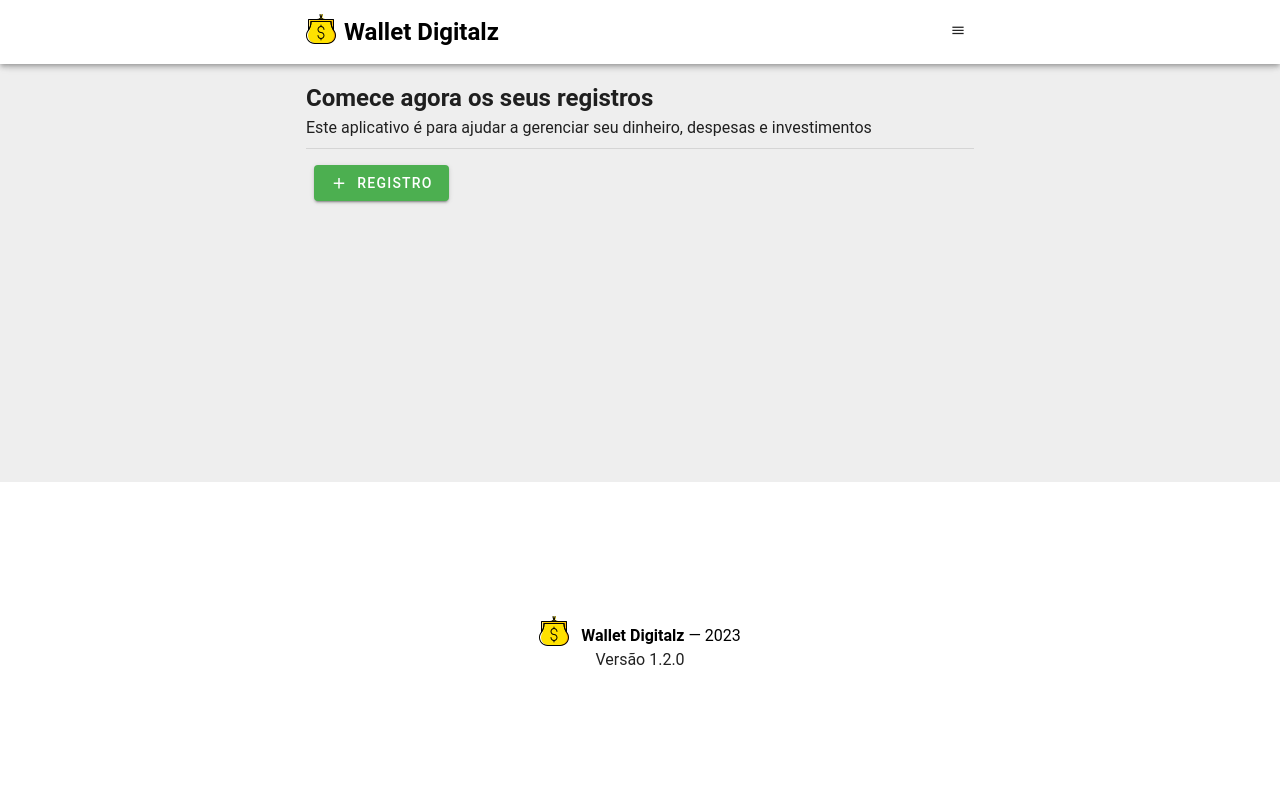
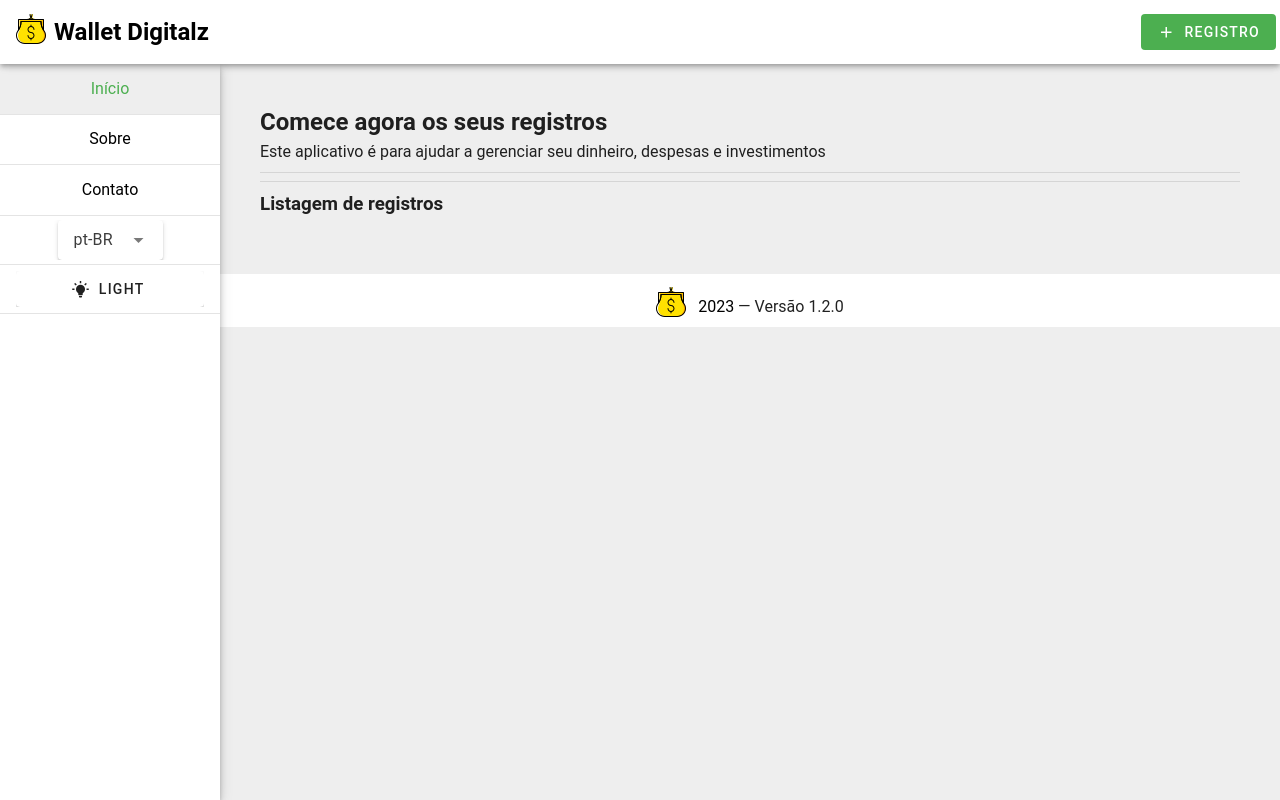
Before and after one commit to lucasferreiralimax/wallet-digitalz, a Vue app: page / in a window 1280 px wide. Built offline with nearby package versions, Linux system fonts and the light colour scheme.

Commit message:
refactory design with observation feedbacks

```diff
--- a/src/App.vue
+++ b/src/App.vue
@@ -2,11 +2,14 @@
 import { ref, onMounted } from 'vue'
 import Language from '@/components/Language/index.vue'
 import Logo from '@/components/Logo/index.vue'
+import ModalRegister from '@/components/ModalRegister/index.vue'
+import { useDisplay } from 'vuetify'
 import pkg from '../package.json'
 
 const appVersion: string = pkg.version
 const theme = ref('light')
-const drawer = ref(false)
+const drawer = ref(true)
+const { xs } = useDisplay()
 
 function setTheme (value: string) {
   localStorage.setItem('theme', value)
@@ -21,6 +24,10 @@ function toggleTheme () {
 }
 
 onMounted(() => {
+  if (xs.value) {
+    drawer.value = false;
+  }
+
   theme.value = localStorage.getItem('theme') ? String(localStorage.getItem('theme')) : 'light';
   setTheme(theme.value)
 })
@@ -29,29 +36,32 @@ onMounted(() => {
 <template>
   <v-app :theme="theme">
     <v-app-bar>
-      <v-container class="max-width d-flex justify-space-between">
-        <router-link to="/" class="logo">
-          <h1 class="d-flex"><Logo  class="mr-2"/>Wallet Digitalz</h1>
-        </router-link>
-        <v-spacer></v-spacer>
       <v-btn
+        v-if="xs"
         role="button"
         aria-label="Button menu drawer"
         @click.stop="drawer = !drawer"
-          size="x-small"
+        size="x-xsall"
         :icon="drawer ? 'mdi-close' : 'mdi-menu'"
       />
-      </v-container>
+      <router-link to="/" class="logo ml-4">
+        <h1 class="d-flex"><Logo  class="mr-2"/>Wallet Digitalz</h1>
+      </router-link>
+      <v-spacer />
+      <ModalRegister />
     </v-app-bar>
 
     <v-navigation-drawer
       v-model="drawer"
-      location="right"
+      class="elevation-5"
+      location="left"
       rail
-      rail-width="150"
-      temporary
+      :rail-width="xs ? '150' : '220'"
+      :floating="!xs"
+      :permanent="!xs"
+      :temporary="xs"
     >
-      <v-list>
+      <v-list class="py-0">
         <router-link class="nav-item" to="/">{{ $t('nav.home') }}</router-link>
         <v-divider />
         <router-link class="nav-item" to="/about">{{ $t('nav.about') }}</router-link>
@@ -74,29 +84,26 @@ onMounted(() => {
     </v-navigation-drawer>
 
     <v-main class="main">
-      <v-container class="max-width">
+      <div class="pa-sm-10 pa-4">
         <router-view />
-      </v-container>
-    </v-main>
-
+      </div>
       <v-footer>
         <v-row>
           <v-col class="text-center">
+            <p>
               <a class="footer-text text-decoration-none" href="https://lucas-frontend.web.app" target="_blank">
-            <Logo  class="logo-footer mr-2"/> <strong>Wallet Digitalz</strong> — {{ new Date().getFullYear() }}
+                <Logo  class="logo-footer mr-2"/> {{ new Date().getFullYear() }}
               </a>
-          <br>
-          <p>{{ $t('version') }} {{ appVersion }}</p>
+              — {{ $t('version') }} {{ appVersion }}
+            </p>
           </v-col>
         </v-row>
       </v-footer>
+    </v-main>
   </v-app>
 </template>
 
 <style scoped>
-.max-width {
-  max-width: 700px;
-}
 .logo {
   text-decoration: none;
   color: rgba(var(--v-theme-on-surface));
--- a/src/components/Language/index.vue
+++ b/src/components/Language/index.vue
@@ -13,7 +13,7 @@ watch(locale, (val) => {
 <template>
   <v-select
     label="Language"
-    class="ma-0"
+    class="language"
     v-model="locale"
     single-line
     :items="[...supportLocales]"
@@ -22,3 +22,10 @@ watch(locale, (val) => {
     hide-details="auto"
   />
 </template>
+
+<style>
+.language {
+  width: 105px;
+  margin: 0 auto;
+}
+</style>
--- a/src/components/ModalRegister/index.vue
+++ b/src/components/ModalRegister/index.vue
@@ -82,8 +82,8 @@ async function validate () {
       <v-btn
         v-if="!update"
         color="success"
-        class="ma-2"
         v-bind="props"
+        variant="flat"
       >
         <v-icon class="mr-2" icon="mdi-plus" />
         {{ $t('actions.register') }}
@@ -164,7 +164,7 @@ async function validate () {
         <small class="d-flex mt-4">{{ $t('register.form.indicates') }}</small>
       </v-card-text>
       <v-card-actions>
-        <v-spacer></v-spacer>
+        <v-spacer />
         <v-btn
           color="error"
           variant="text"
--- a/src/components/Registers/index.vue
+++ b/src/components/Registers/index.vue
@@ -1,7 +1,6 @@
 <script setup lang="ts">
 import { ref, watch  } from 'vue'
 import { useWalletStore } from '@/stores/wallet'
-import ModalRegister from '@/components/ModalRegister/index.vue'
 import ModalDelete from '@/components/ModalDelete/index.vue'
 import { RegisterIds } from '@/types'
 import { parseMoney } from '@/utils'
@@ -30,16 +29,61 @@ const typeColors: any = {
 
 <template>
   <div>
-    <div class="text-center d-flex pb-4">
-      <ModalRegister />
+    <div v-if="wallet.getTotal" class="mb-4">
+      <v-row>
+        <v-col>
+          <v-card class="information money d-flex flex-column text-uppercase pa-4" v-if="wallet.getEntryTotal">
+            <span class="text-success text-caption text-uppercase font-weight-bold">{{ $t('home.money') }}</span>
+            <b class="mr-2 text-h5">{{ parseMoney(wallet.getTotal, locale) }}</b>
+          </v-card>
+        </v-col>
+        <v-col>
+          <v-card class="information liquid d-flex flex-column text-uppercase pa-4" v-if="wallet.getExpensesTotal">
+            <span class="text-warning text-caption text-uppercase font-weight-bold">{{ $t('home.liquid') }}</span>
+            <b class="text-h5 mr-2">{{ parseMoney(wallet.getTotalLessExpense, locale) }}</b>
+          </v-card>
+        </v-col>
+      </v-row>
+      <v-row>
+        <v-col>
+          <v-card class="information money d-flex flex-column text-uppercase pa-4">
+            <span class="text-light-green text-caption text-uppercase font-weight-bold">{{ $t('register.form.entry') }}</span>
+            <b class="text-h6 mr-2">{{ parseMoney(wallet.getEntryTotal, locale) }}</b>
+          </v-card>
+        </v-col>
+        <v-col>
+          <v-card class="information expense d-flex flex-column text-uppercase pa-4" v-if="wallet.getExpensesTotal">
+            <span class="text-error text-caption text-uppercase font-weight-bold">{{ $t('register.form.expense') }}</span>
+            <b class="mr-2 text-h6">{{ parseMoney(wallet.getExpensesTotal, locale) }}</b>
+          </v-card>
+        </v-col>
+        <v-col>
+          <v-card class="information investiment d-flex flex-column text-uppercase pa-4" v-if="wallet.getInvestimentTotal">
+            <span class="text-info text-caption text-uppercase font-weight-bold">{{ $t('register.form.investiment') }}</span>
+            <b class="mr-2 text-h6">{{ parseMoney(wallet.getInvestimentTotal, locale) }}</b>
+          </v-card>
+        </v-col>
+      </v-row>
+    </div>
+    <v-divider />
+    <div class="d-flex align-start mb-4 mt-2">
+      <h3>Listagem de registros</h3>
       <v-btn
         v-if="wallet.registers.length"
-        class="ma-2 ml-auto"
+        class="ml-auto"
         @click="changeView"
         size="x-small"
-        :icon="!panelChangeView ? 'mdi-arrow-expand-vertical' : 'mdi-arrow-collapse-vertical'"
+        icon
         :aria-label="!panelChangeView ? $t('actions.expand') : $t('actions.compact')"
-      />
+      >
+        <v-tooltip
+          activator="parent"
+          location="left"
+        >
+          {{ !panelChangeView ? $t('actions.expand') : $t('actions.compact') }}
+        </v-tooltip>
+        <v-icon :icon="!panelChangeView ? 'mdi-arrow-expand-vertical' : 'mdi-arrow-collapse-vertical'"/>
+      </v-btn>
     </div>
     <v-expansion-panels v-model="panel" :multiple="panelChangeView">
       <v-expansion-panel
@@ -79,28 +123,6 @@ const typeColors: any = {
         </v-expansion-panel-text>
       </v-expansion-panel>
     </v-expansion-panels>
-    <div v-if="wallet.getTotal" class="d-flex pa-4 justify-end flex-column">
-      <p class="d-flex align-center justify-end text-uppercase" v-if="wallet.getExpensesTotal">
-        <b class="text-error mr-2">{{ parseMoney(wallet.getExpensesTotal, locale) }}</b>
-        <span class="text-caption text-uppercase">{{ $t('register.form.expense') }}</span>
-      </p>
-      <p class="d-flex align-center justify-end text-uppercase" v-if="wallet.getEntryTotal">
-        <b class="text-success mr-2">{{ parseMoney(wallet.getEntryTotal, locale) }}</b>
-        <span class="text-caption text-uppercase">{{ $t('register.form.entry') }}</span>
-      </p>
-      <p class="d-flex align-center justify-end text-uppercase" v-if="wallet.getInvestimentTotal">
-        <b class="text-info mr-2">{{ parseMoney(wallet.getInvestimentTotal, locale) }}</b>
-        <span class="text-caption text-uppercase">{{ $t('register.form.investiment') }}</span>
-      </p>
-      <p class="d-flex align-center justify-end text-uppercase" v-if="wallet.getExpensesTotal">
-        <b class="text-amber-darken-2 text-h5 mr-2">{{ parseMoney(wallet.getTotalLessExpense, locale) }}</b>
-        {{ $t('home.liquid') }}
-      </p>
-      <p class="d-flex align-center justify-end text-uppercase">
-        <b class="text-light-green text-h4 mr-2">{{ parseMoney(wallet.getTotal, locale) }}</b>
-        {{ $t('home.money') }}
-      </p>
-    </div>
   </div>
 </template>
 
@@ -110,13 +132,16 @@ const typeColors: any = {
   right: 35px;
   transform: translateY(1px);
 }
-.register.info {
+.register.info, .information.investiment {
   box-shadow: inset 2px 0 0 rgba(var(--v-theme-info));
 }
-.register.error {
+.register.error, .information.expense {
   box-shadow: inset 2px 0 0 rgba(var(--v-theme-error));
 }
-.register.success {
+.register.success, .information.money {
   box-shadow: inset 2px 0 0 rgba(var(--v-theme-success));
 }
+.information.liquid {
+  box-shadow: inset 2px 0 0 rgba(var(--v-theme-warning));
+}
 </style>
```
Lines whose indentation alone changed are shown as unchanged.
